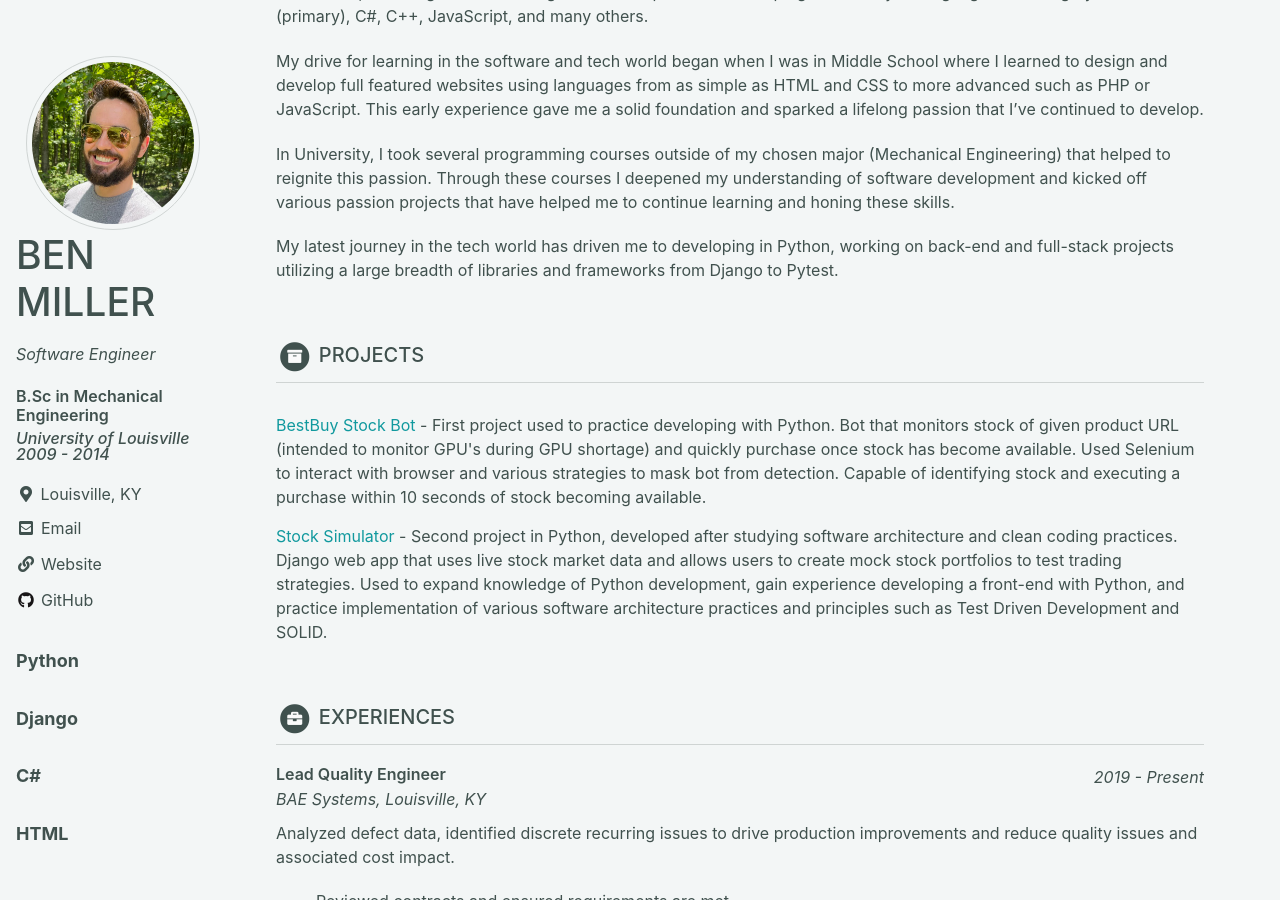
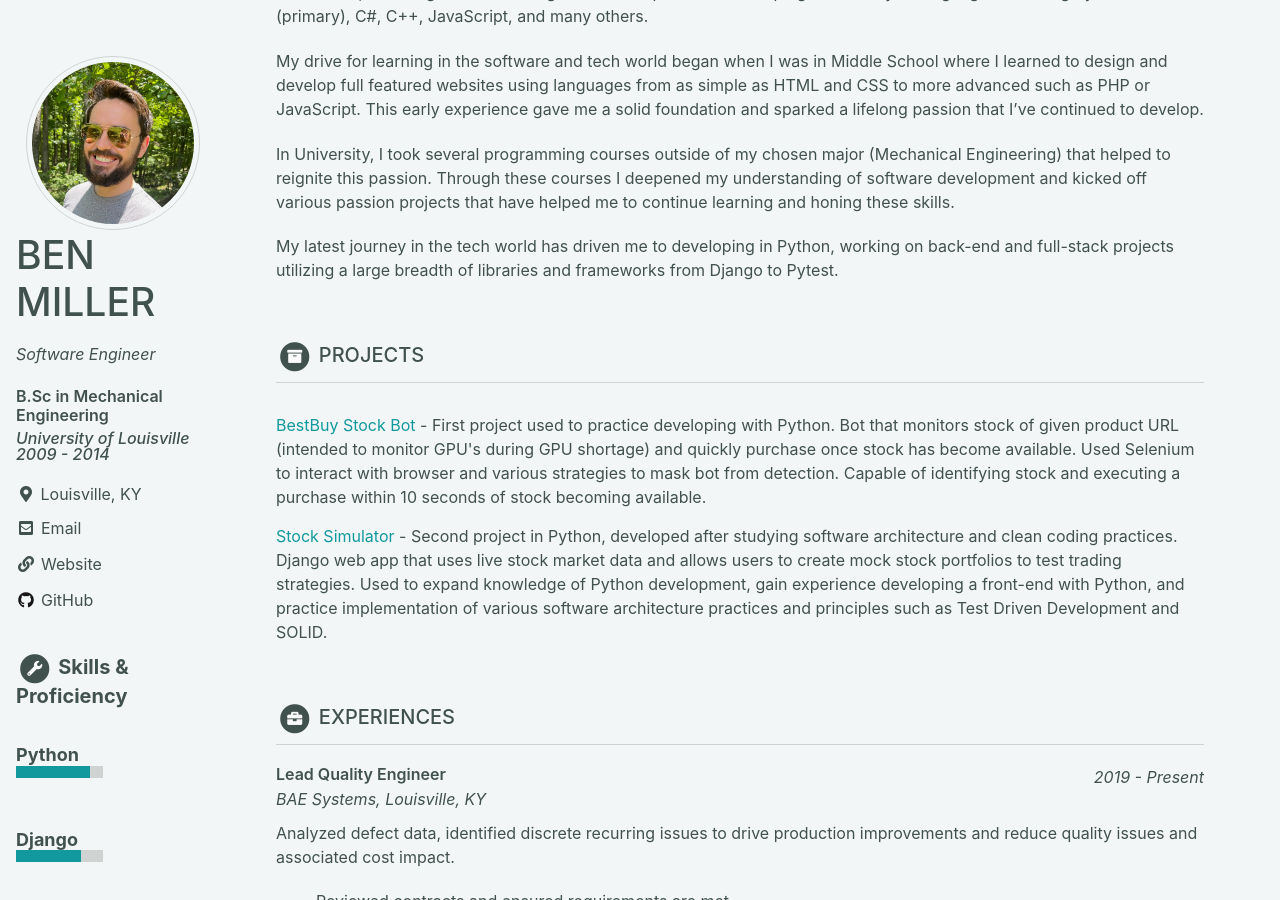
Before and after one commit to Ben-M-90/Ben-M-90.github.io, a Jekyll site: the page built from _pages/home.md, in a window 1280 px wide and 900 px high, scrolled down 418 px. Built offline with Jekyll 4.4.1, drawn with Linux system fonts in a browser that asks for light colours; cached includes are drawn as plain includes.

Commit message:
Update skill formatting.

```diff
--- a/_includes/author-profile.html
+++ b/_includes/author-profile.html
@@ -250,10 +250,22 @@
 
 
       </ul>
+      <section class="skills-section section">
+
+          <h2 class="section-title">
+              <span class="fa-stack fa-xs">
+                  <i class="fas fa-circle fa-stack-2x"></i>
+                  <i class="fas fa-wrench fa-stack-1x fa-inverse"></i>
+              </span>
+              {{ skills.title }}
+          </h2>
+
+          <div class="skillset">
+
               {% for skill in skills.toolset %}
               <div class="item">
 
-          <h3 class="level-title">{{ skill.name }}</h3>
+                  <h3 class="label">{{ skill.name }}</h3>
 
                   <div class="level-bar">
                       <div class="level-bar-inner" data-level="{{ skill.level }}">
@@ -262,5 +274,9 @@
 
               </div><!--//item-->
               {% endfor %}
+
+          </div>
+
+      </section><!--//skills-section-->
   </div>
 </div>
```
Lines whose indentation alone changed are shown as unchanged.
